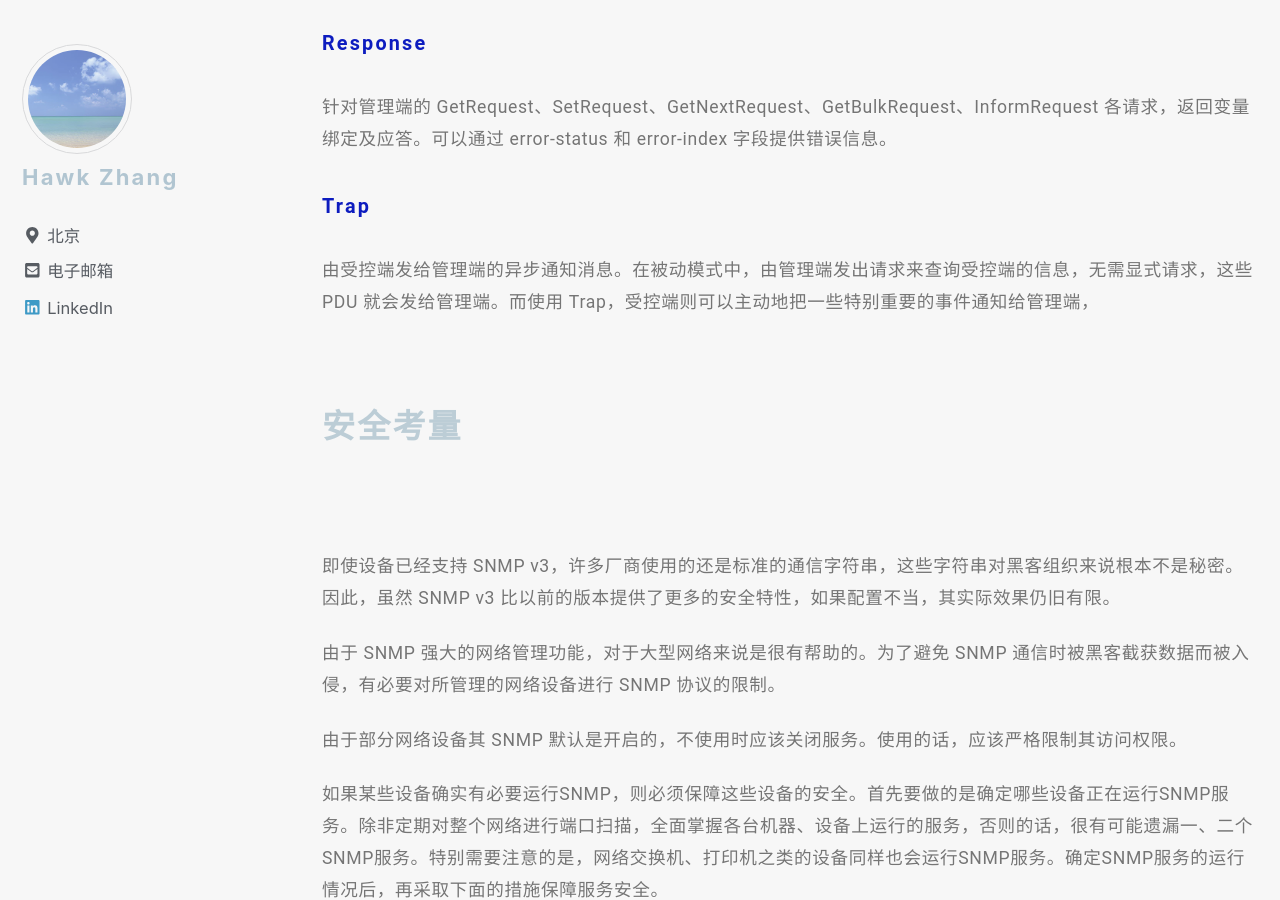
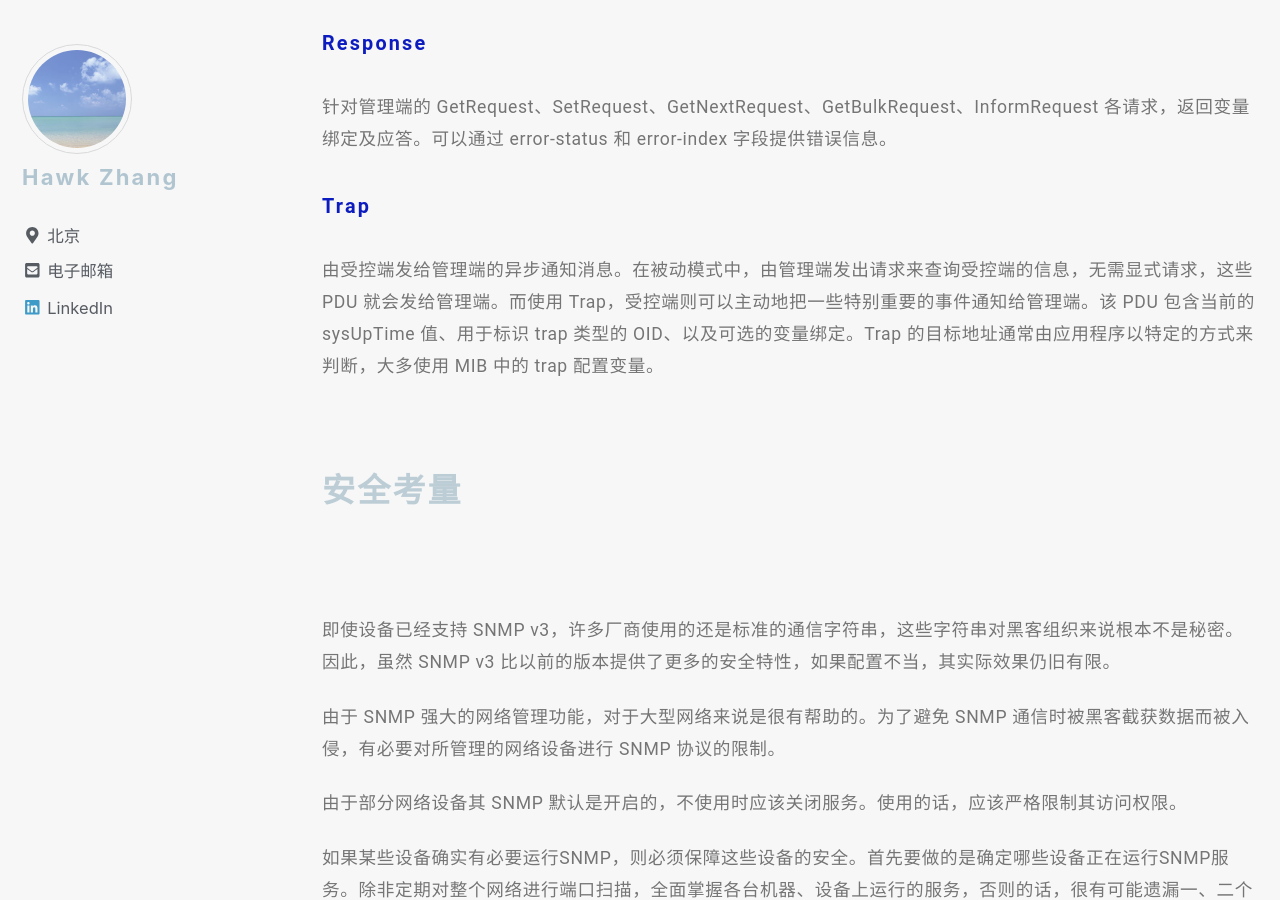
Before and after one commit to narru888/linotes_note, a Jekyll site: the page built from _posts/monitor/zabbix/2018-01-02-monitor.snmp.md, in a window 1280 px wide and 900 px high, scrolled down 6608 px. Built offline with Jekyll 4.4.1, drawn with Linux system fonts in a browser that asks for light colours; nearby versions of some CDN libraries; a script that is not in the unit is left out.

Commit message:
update on 2018-10-20 20:46:01 CST

```diff
--- a/_posts/monitor/zabbix/2018-01-02-monitor.snmp.md
+++ b/_posts/monitor/zabbix/2018-01-02-monitor.snmp.md
@@ -208,7 +208,7 @@ SNMP v1 指定了 5 个核心 PDU，SNMP v2 增加了 GetBulkRequest 和 InformR
 
 ##### Trap
 
-由受控端发给管理端的异步通知消息。在被动模式中，由管理端发出请求来查询受控端的信息，无需显式请求，这些 PDU 就会发给管理端。而使用 Trap，受控端则可以主动地把一些特别重要的事件通知给管理端，
+由受控端发给管理端的异步通知消息。在被动模式中，由管理端发出请求来查询受控端的信息，无需显式请求，这些 PDU 就会发给管理端。而使用 Trap，受控端则可以主动地把一些特别重要的事件通知给管理端。该 PDU 包含当前的 sysUpTime 值、用于标识 trap 类型的 OID、以及可选的变量绑定。Trap 的目标地址通常由应用程序以特定的方式来判断，大多使用 MIB 中的 trap 配置变量。
 
 
 
```
